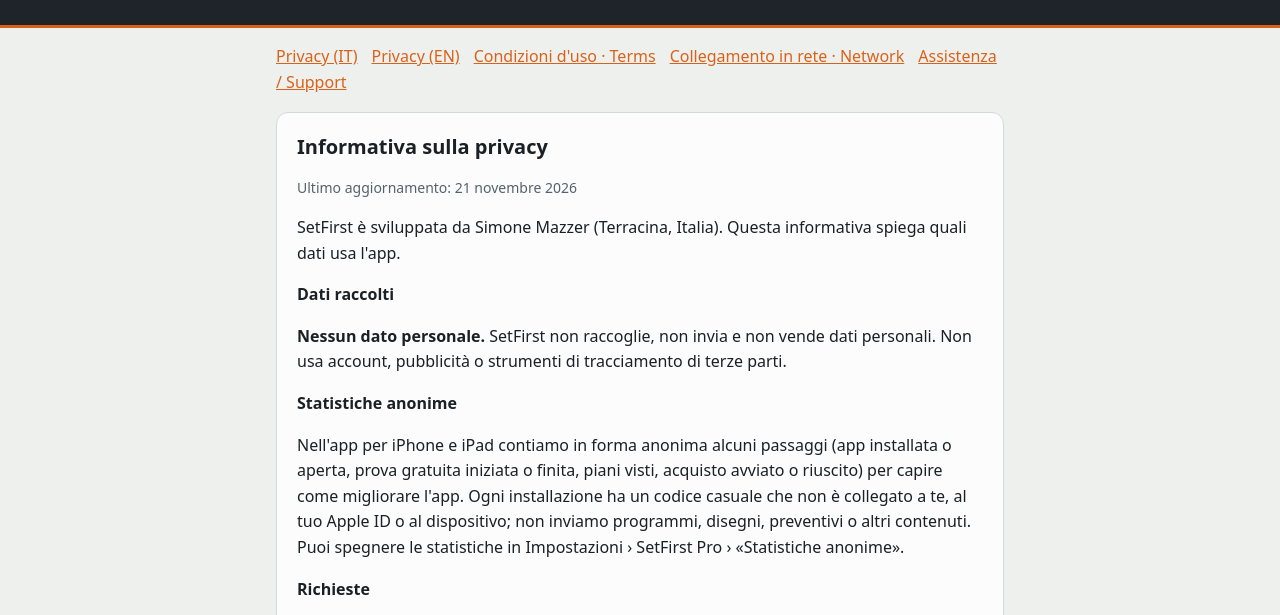
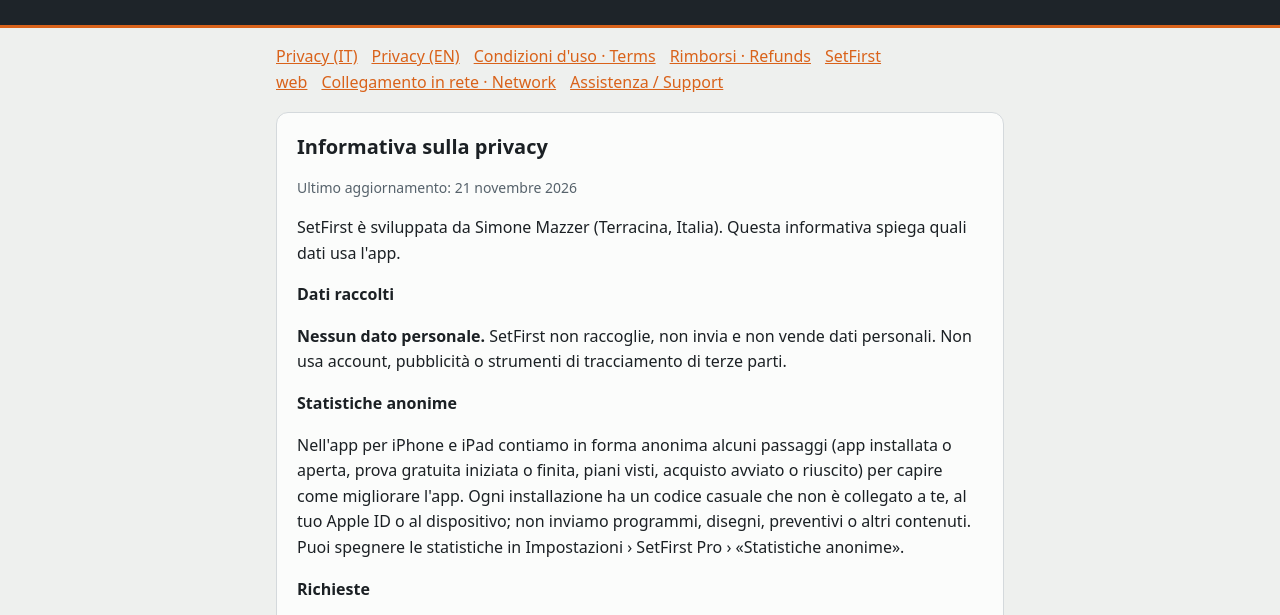
Before and after one commit to simonemazzer-creator/setfirst-support, a plain HTML site: page index.html in a window 1280 px wide. Shown: the part 105-720 px from the top of the page. Drawn offline with Linux system fonts and the light colour scheme.

Commit message:
Link a rimborsi da privacy e condizioni
Co-Authored-By: Claude Opus 5.5 <noreply@anthropic.com>
Claude-Session: https://claude.ai/code/session_012cRdGBvKyk9Z7nvpnmmuio

```diff
--- a/index.html
+++ b/index.html
@@ -23,7 +23,7 @@ nav a { margin-right:14px }
 <body>
 <header><div class="in"><h1>Set<b>First</b></h1><p>L'app per fresatori, tornitori e operatori laser · The app for machinists, turners and laser operators</p></div></header>
 <main>
-<nav><a href="#it">Privacy (IT)</a><a href="#en">Privacy (EN)</a><a href="termini.html">Condizioni d'uso · Terms</a><a href="#rete">Collegamento in rete · Network</a><a href="#support">Assistenza / Support</a></nav>
+<nav><a href="#it">Privacy (IT)</a><a href="#en">Privacy (EN)</a><a href="termini.html">Condizioni d'uso · Terms</a><a href="rimborsi.html">Rimborsi · Refunds</a><a href="benvenuto.html">SetFirst web</a><a href="#rete">Collegamento in rete · Network</a><a href="#support">Assistenza / Support</a></nav>
 
 <section id="it">
 <h2>Informativa sulla privacy</h2>
```
Also changed, not shown: termini.html (+1 -1 lines).
